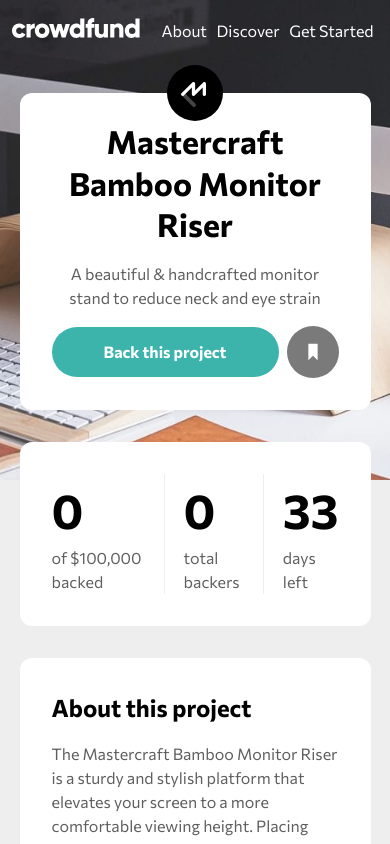
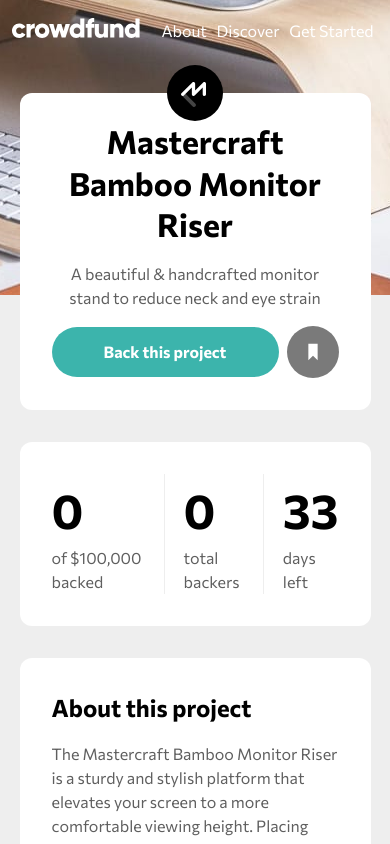
Before and after one commit to migvidal/crowdfunding-product-page, a Vue app: page / in a window 390 px wide. Shown: the top 844 px of the page. Built offline with nearby package versions, Linux system fonts and the light colour scheme.

Commit message:
improved: bg image responsive

```diff
--- a/src/App.vue
+++ b/src/App.vue
@@ -46,14 +46,14 @@
 #app {
   background-image: url("./images/image-hero-mobile.jpg");
   background-repeat: no-repeat;
-  background-size: 600px;
-  background-position: top center;
+  background-size: 750px;
+  background-position: center -15%;
   background-color: #eee;
 
   -webkit-font-smoothing: antialiased;
   -moz-osx-font-smoothing: grayscale;
 }
-@media screen and (min-width: $desktop) {
+@media screen and (min-width: $tablet) {
   #app {
     background-image: url("./images/image-hero-desktop.jpg");
     background-size: 1920px;
--- a/src/assets/variables.scss
+++ b/src/assets/variables.scss
@@ -1,6 +1,7 @@
 /* Breakpoints */
 $mobile: 375px;
 $mobile-landscape: 480px;
+$tablet: 750px;
 $desktop: 1440px;
 
 /* Colors */
```
